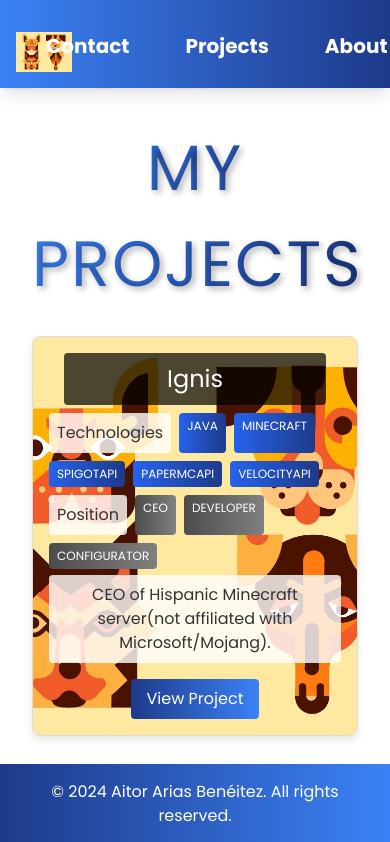
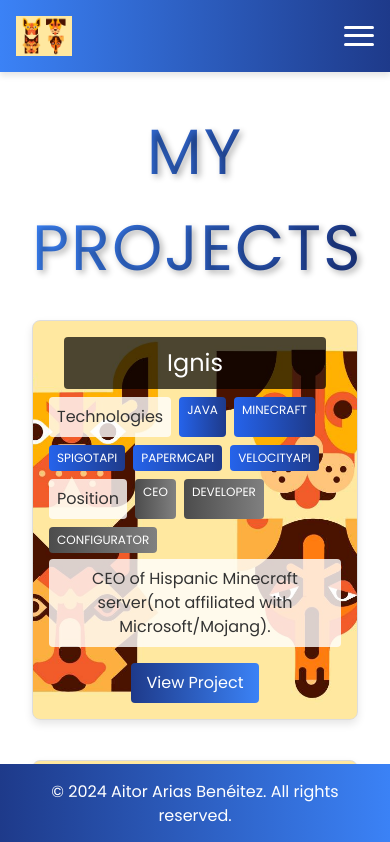
Before and after one commit to Aitooor/Portfolio, an Angular app: page / in a window 390 px wide. Shown: the top 842 px of the page. Built offline with nearby package versions, Linux system fonts and the light colour scheme.

Commit message:
feat: header responsive

```diff
--- a/src/app/header/header.component.css
+++ b/src/app/header/header.component.css
@@ -1,12 +1,36 @@
 /* src/app/header/header.component.css */
 .navbar {
   display: flex;
-  align-items: center; /* Centra el contenido verticalmente */
+  align-items: center;
+  justify-content: space-between;
+  flex-wrap: wrap;
+  padding: 1rem;
+  background: linear-gradient(to right, #3b82f6, #1e3a8a);
+  box-shadow: 0 4px 6px rgba(0, 0, 0, 0.1);
+  position: relative;
+}
+
+.navbar img {
+  height: 40px;
+  position: relative;
+  left: 0;
+  top: 0;
+}
+
+.navbar .nav-links {
+  display: flex;
+  flex-direction: row;
+  align-items: center;
+  gap: 1rem;
+  position: absolute;
+  left: 50%;
+  transform: translateX(-50%);
+  margin-left: -50px;
 }
 
 .nav-link {
   color: #ffffff;
-  font-size: 1.25rem;
+  font-size: 1rem;
   font-weight: 600;
   text-decoration: none;
   padding: 0.5rem 1rem;
@@ -15,7 +39,85 @@
 }
 
 .nav-link:hover {
-  background-color: #3b82f6; /* Cambia el color de fondo al hacer hover */
-  color: #ffffff; /* Cambia el color del texto al hacer hover */
-  transform: scale(1.1); /* Aumenta el tamaño al hacer hover */
+  background-color: #3b82f6;
+  color: #ffffff;
+  transform: scale(1.1);
 }
+
+.menu-toggle {
+  display: none;
+  flex-direction: column;
+  cursor: pointer;
+  position: relative;
+  right: 0;
+  width: 30px;
+  height: 25px;
+  justify-content: space-around;
+  align-items: center;
+  transition: transform 0.3s ease;
+}
+
+.menu-toggle span {
+  height: 3px;
+  width: 100%;
+  background: #ffffff;
+  border-radius: 2px;
+  transition: transform 0.3s ease, background-color 0.3s ease;
+}
+
+.menu-toggle:hover span {
+  background-color: #3b82f6;
+  transform: scale(1.2);
+}
+
+.menu-toggle.active {
+  transform: rotate(90deg);
+}
+
+.menu-toggle.active span:nth-child(1) {
+  transform: rotate(45deg) translate(5px, 5px);
+}
+
+.menu-toggle.active span:nth-child(2) {
+  opacity: 0;
+}
+
+.menu-toggle.active span:nth-child(3) {
+  transform: rotate(-45deg) translate(5px, -5px);
+}
+
+.menu-toggle.active:hover span {
+  background-color: #ff6347; /* Change color on hover when active */
+  transform: scale(1.2); /* Scale on hover when active */
+}
+
+@media (max-width: 768px) {
+  .navbar {
+    justify-content: space-between;
+  }
+
+  .navbar .nav-links {
+    display: none;
+    flex-direction: column;
+    width: 100%;
+    position: static;
+    transform: none;
+    margin-left: 0;
+  }
+
+  .navbar .nav-links.active {
+    display: flex;
+  }
+
+  .navbar .nav-links a {
+    margin-top: 1rem;
+  }
+
+  .navbar .nav-links a:first-child {
+    margin-top: 1rem;
+  }
+
+  .menu-toggle {
+    display: flex;
+  }
+}
--- a/src/app/header/header.component.html
+++ b/src/app/header/header.component.html
@@ -1,17 +1,16 @@
 <!-- src/app/header/header.component.html -->
-<nav class="navbar flex items-center bg-gradient-to-r from-blue-500 to-blue-900 p-4 shadow-lg sticky top-0 z-50">
-  <div class="flex items-center mt-4">
-    <a routerLink="/">
-      <img src="./assets/images/project1.jpg" alt="Aitor Arias Benéitez" class="h-10 mr-4">
-    </a>
+<nav class="navbar">
+  <a routerLink="/">
+    <img src="./assets/images/project1.jpg" alt="Aitor Arias Benéitez">
+  </a>
+  <div class="menu-toggle" (click)="toggleMenu()">
+    <span></span>
+    <span></span>
+    <span></span>
   </div>
-  <div class="flex-1"></div>
-  <div class="flex-1 flex justify-center relative">
-    <div class="absolute left-[35%] top-[-20px] transform -translate-x-1/2 flex space-x-6">
-      <a routerLink="/contact" class="nav-link text-white text-lg font-semibold hover:text-yellow-300 transition-transform transform hover:scale-110">Contact</a>
-      <a routerLink="/projects" class="nav-link text-white text-lg font-semibold hover:text-yellow-300 transition-transform transform hover:scale-110">Projects</a>
-      <a routerLink="/about" class="nav-link text-white text-lg font-semibold hover:text-yellow-300 transition-transform transform hover:scale-110">About</a>
-    </div>
+  <div class="nav-links" [class.active]="menuActive">
+    <a routerLink="/contact" class="nav-link">Contact</a>
+    <a routerLink="/projects" class="nav-link">Projects</a>
+    <a routerLink="/about" class="nav-link">About</a>
   </div>
-  <div class="flex-1"></div>
 </nav>
--- a/src/app/header/header.component.ts
+++ b/src/app/header/header.component.ts
@@ -1,3 +1,4 @@
+// src/app/header/header.component.ts
 import { Component } from '@angular/core';
 import { RouterLink } from '@angular/router';
 
@@ -8,4 +9,14 @@
   standalone: true,
   imports: [RouterLink]
 })
-export class HeaderComponent {}
+export class HeaderComponent {
+  menuActive = false;
+
+  toggleMenu() {
+    this.menuActive = !this.menuActive;
+    const menuToggle = document.querySelector('.menu-toggle');
+    if (menuToggle) {
+      menuToggle.classList.toggle('active');
+    }
+  }
+}
```
